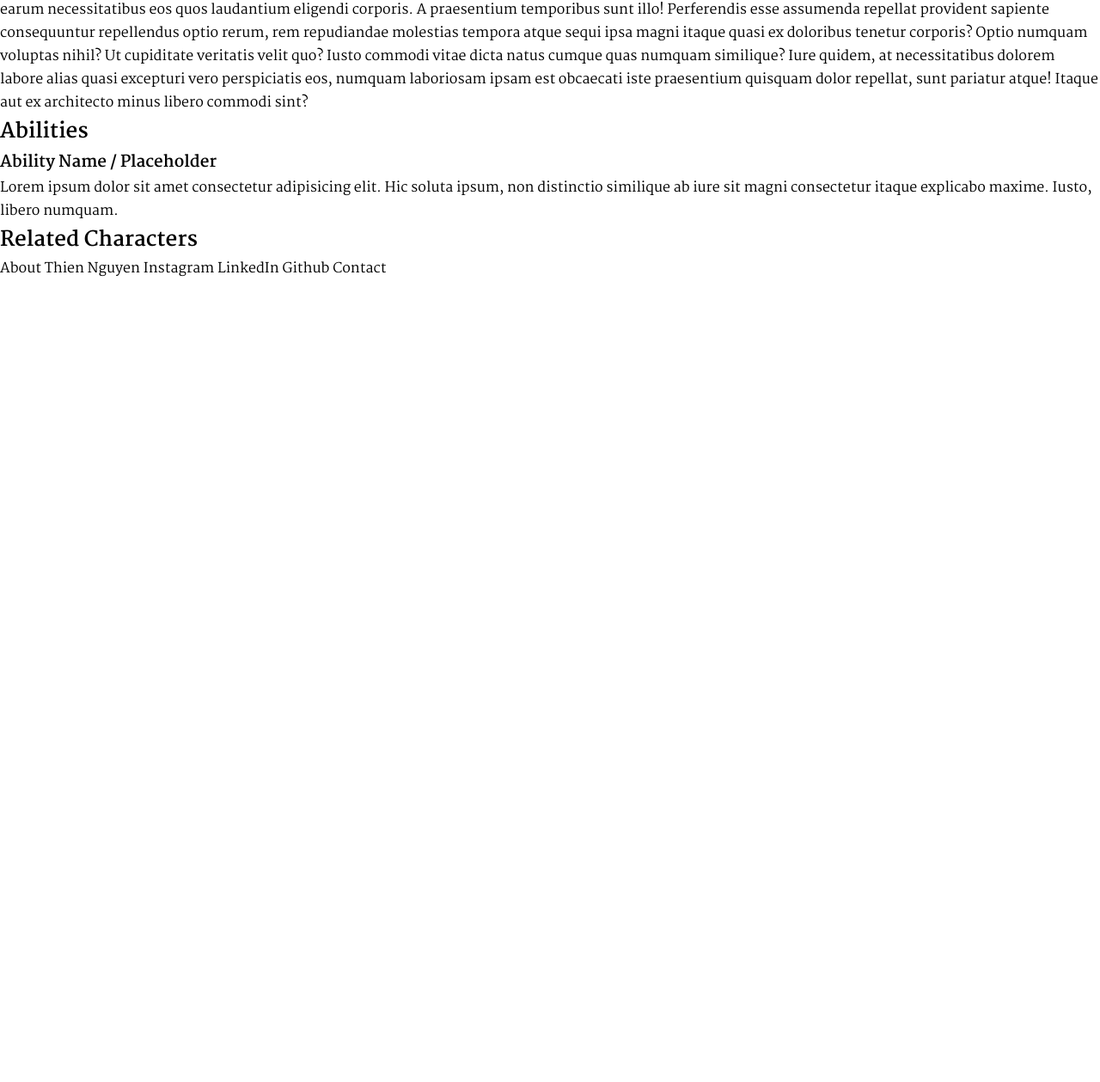
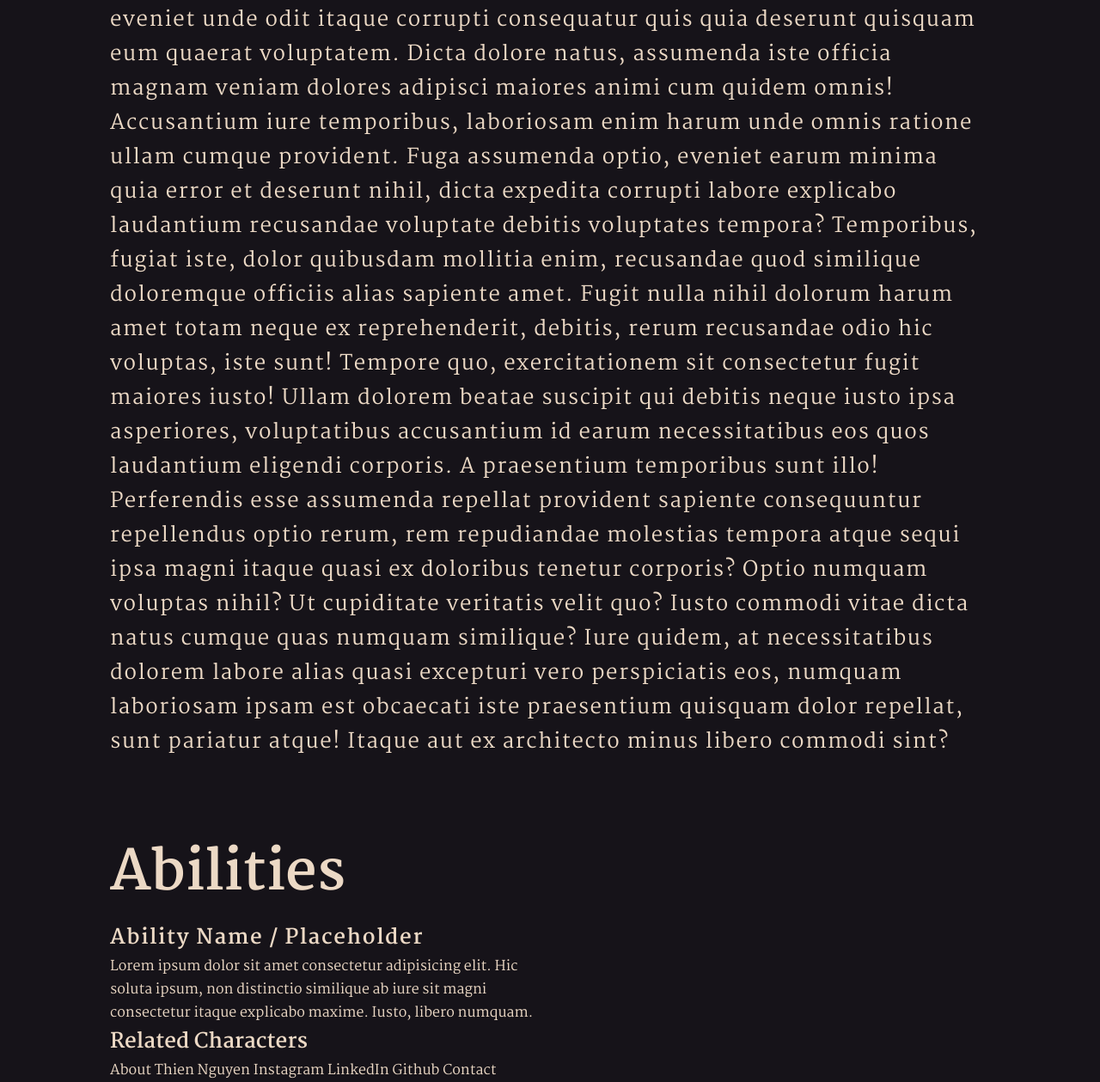
Before and after one commit to neitt0/Kayn-Promo, a plain HTML site: page index.html in a window 1280 px wide. Shown: the part 952-2211 px from the top of the page at 86% size. Before the commit the page ends 1278 px from the top, so only its background shows below. Drawn offline with Linux system fonts and the light colour scheme.

Commit message:
Got flex: 1; to work on abilities section

```diff
--- a/index.html
+++ b/index.html
@@ -41,6 +41,7 @@
     </section>
 
     <section id="abilities">
+      <div class="abilitiesContainer">
         <h1>Abilities</h1>
         <div class="abilitySet">
           <div></div>
@@ -51,6 +52,8 @@
         </div>
         <h3>Ability Name / Placeholder</h3>
         <p>Lorem ipsum dolor sit amet consectetur adipisicing elit. Hic soluta ipsum, non distinctio similique ab iure sit magni consectetur itaque explicabo maxime. Iusto, libero numquam.</p>
+      </div>
+      <div class="abilitiesVideo"></div>
     </section>
 
     <section id="relatedCharacters">
--- a/style.css
+++ b/style.css
@@ -3,6 +3,12 @@
   padding: 0;
   box-sizing: border-box;
   font-family: 'Martel', serif;
+}
+
+body {
+  padding: 0 10vw;
+  background-color: #161319;
+  color: rgb(236, 217, 197);
 }
 
 body::-webkit-scrollbar {
@@ -21,7 +27,7 @@ body::-webkit-scrollbar {
 #hero div {
   position: absolute;
   background: linear-gradient(to bottom, rgb(0, 0, 0, 0),rgb(0, 0, 0, 1) 76%, rgb(0, 0, 0, 1) 100%);
-  color: white;
+  /* color: white; */
   text-align: center;
   height: calc(60% + 50px);
   width: 100%;
@@ -41,3 +47,31 @@ body::-webkit-scrollbar {
   letter-spacing: .5rem;
   margin-bottom: 100px;
 }
+
+#lore {
+  display: flex;
+  flex-direction: column;
+  align-items: center;
+  padding: 5rem 0;
+}
+
+#lore h1, #abilities h1 {
+  font-size: 4rem;
+}
+
+#lore p, #abilities h3 {
+  font-size: 1.5rem;
+  letter-spacing: .10rem;
+}
+
+#abilities {
+  display: flex;
+}
+
+.abilitiesContainer {
+  flex: 1;
+}
+
+.abilitiesVideo {
+ flex: 1;
+}
```
Lines whose indentation alone changed are shown as unchanged.
